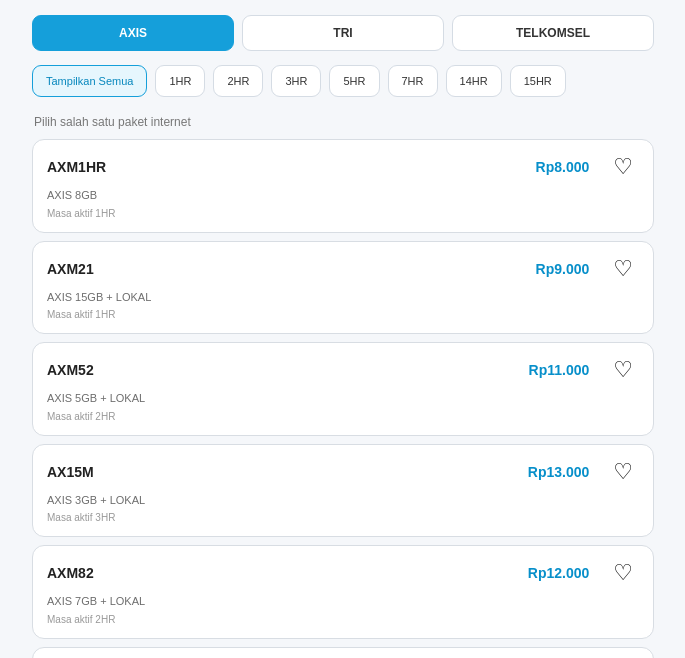
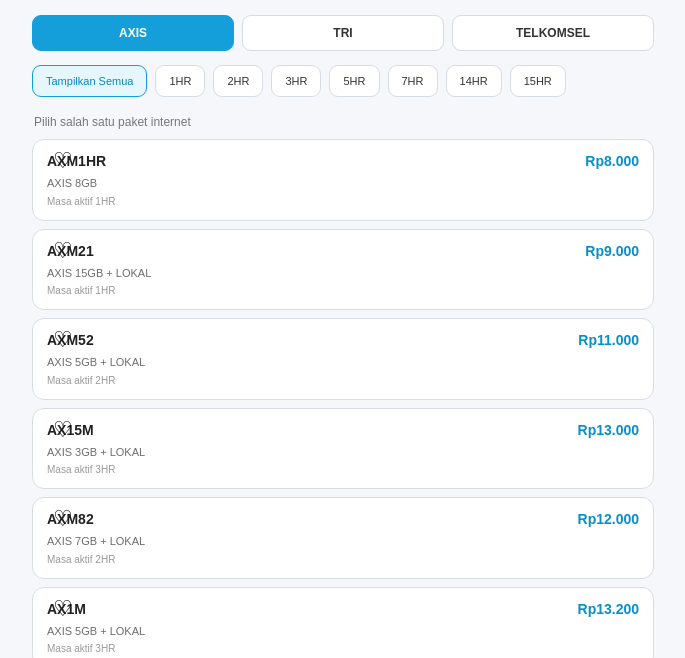
Before and after one commit to rsm-lizza/internet-house, a plain HTML site: page index.html in a window 1280 px wide. Shown: the part 112-770 px from the top of the page, without its empty margins (297-982 px from the left). Drawn offline with Linux system fonts and the light colour scheme.

Commit message:
Update index.html

```diff
--- a/index.html
+++ b/index.html
@@ -141,11 +141,13 @@
     }
 
    .favorite-btn {
+       position: absolute;
+       left: 0;
        border: none;
        background: none;
        font-size: 22px;
        cursor: pointer;
-       margin-left: 8px;
+
 }
 
     .product:hover {
@@ -158,9 +160,10 @@
     }
 
     .product-top {
+        position: relative;
         display: flex;
         align-items: center;
-        gap: 10px;
+        justify-content: center;
     }
 
     .product-code {
```
